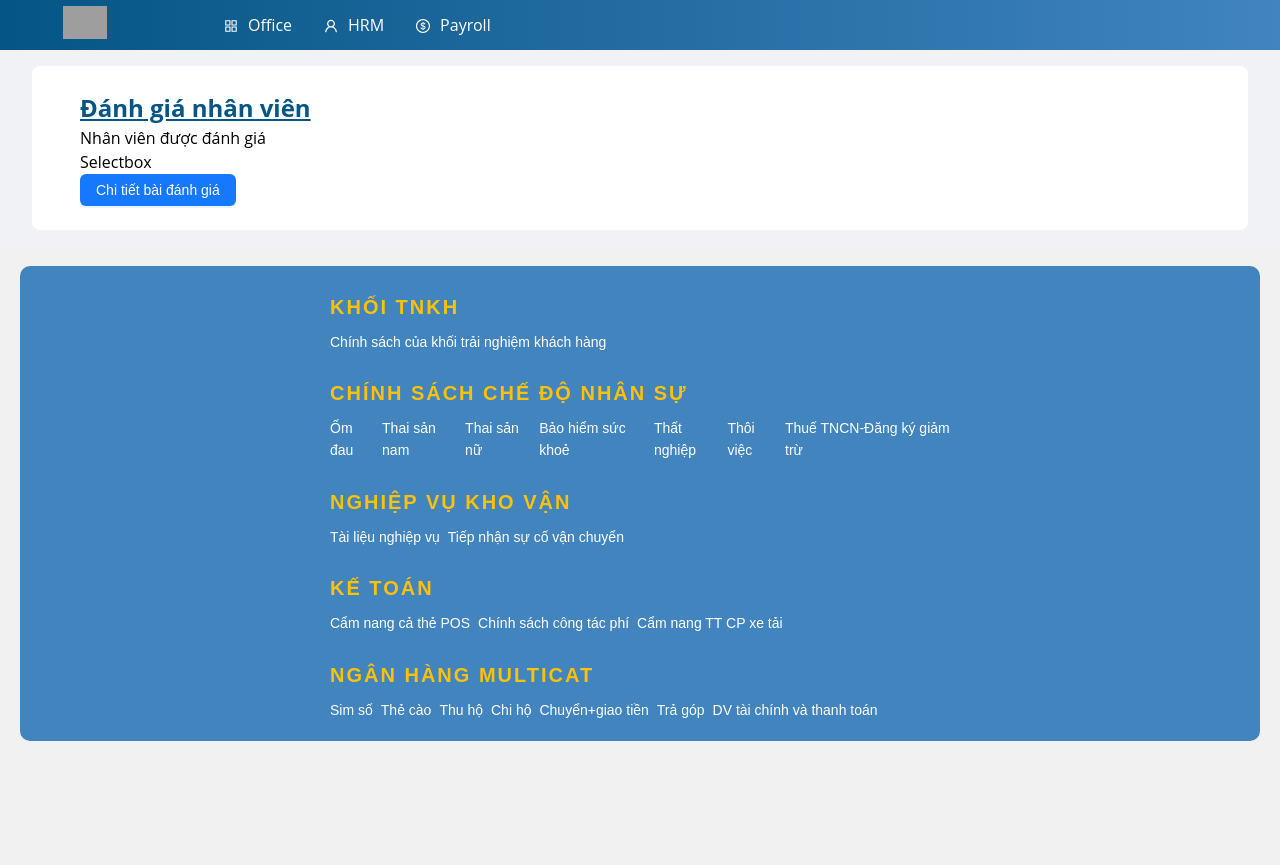
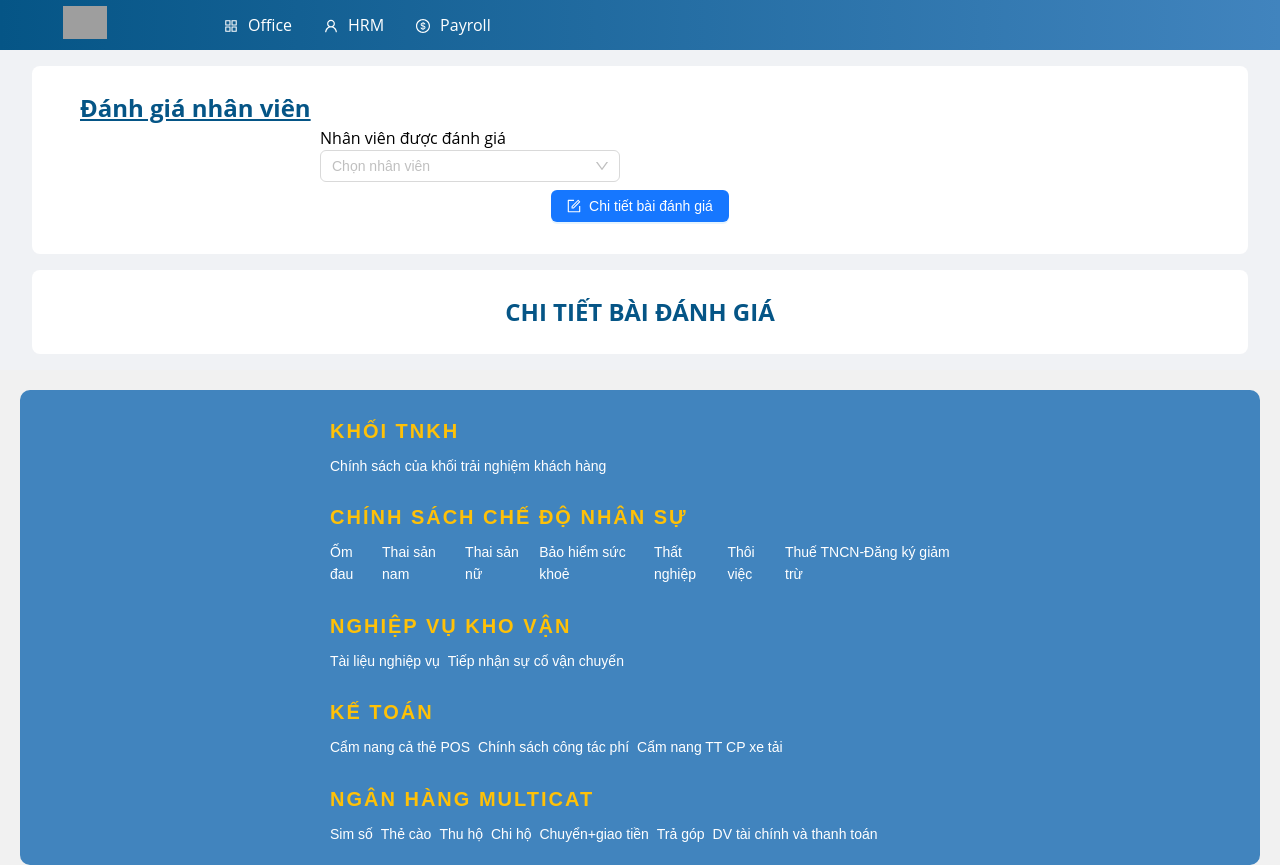
Before and after one commit to Nguyen-Xuan-Tien-2001/Career-path-builder, a React (Vite) app: page /danh-gia-nhan-vien in a window 1280 px wide. Before the commit the page ends 800 px from the top, so only its background shows below. Built offline with nearby package versions, Linux system fonts and the light colour scheme; grey boxes are pictures that could not be loaded.

Commit message:
commit tạm

```diff
--- a/package.json
+++ b/package.json
@@ -9,6 +9,7 @@
     "preview": "vite preview"
   },
   "dependencies": {
+    "@ant-design/icons": "^5.2.6",
     "antd": "^5.11.5",
     "react": "^18.2.0",
     "react-dom": "^18.2.0",
--- a/src/components/StaffReview/staffReview.css
+++ b/src/components/StaffReview/staffReview.css
@@ -1,26 +1,41 @@
-.staff_review-root {
+.staff-review_root {
     background-color: #f0f2f5;
     max-width: 100%;
     padding: 1rem 2rem;
 }
 
-.staff_info-container {
+.staff-info_container {
     background-color: #ffffff;
     border-radius: 0.5rem;
     padding: 1.5rem 3rem;
 }
 
-.staff_info-text {
+.staff-info_text {
     text-decoration: underline;
     color: #055586;
     font-size: 1.5rem;
     font-weight: bold;
 }
 
-.staff_info-select {
-    margin: auto;
+.staff-info_select-container {
+margin-left: 15rem;}
+
+.staff-info_review-btn {
+    text-align: center;
+    margin: 0.5rem 0rem;
 }
 
-.staff_review-container {
+.staff-review_container {
+    border-radius: 0.5rem;
     background-color: #ffffff;
+    padding: 1.5rem 3rem;
+    margin-top: 1rem;
 }
+
+.staff-review_header {
+    color: #055586;
+    font-size: 1.5rem;
+    font-weight: bold;
+    text-transform: uppercase;
+    text-align: center;
+}
--- a/src/components/StaffReview/staffReview.tsx
+++ b/src/components/StaffReview/staffReview.tsx
@@ -1,33 +1,69 @@
 import React from 'react';
-import { Button } from 'antd';
+import { Button, Select } from 'antd';
+import { FormOutlined } from '@ant-design/icons';
 
 import "./staffReview.css";
 
-function StaffReview() {
+const StaffReview: React.FC = () => {
+
+    const onChange = (value: string) => {
+        console.log(`selected ${value}`);
+    };
+
+    const onSearch = (value: string) => {
+        console.log('search:', value);
+    };
+
+    const filterOption = (input: string, option?: { label: string; value: string }) =>
+        (option?.label ?? '').toLowerCase().includes(input.toLowerCase());
+
     return (<>
-        <div className="staff_review-root">
-            <div className="staff_info-container">
-                <div className="staff_info-text">
+        <div className="staff-review_root">
+            <div className="staff-info_container">
+                <div className="staff-info_text">
                     Đánh giá nhân viên
                 </div>
-                <div className='staff_info-select'>
-                    <div>
-
+                <div className='staff-info_select-container'>
+                    <div className=''>
                         Nhân viên được đánh giá
                     </div>
-                    <div>
-                        Selectbox
-                    </div>
+                    <Select
+                        style={{width:300}}
+                        showSearch
+                        placeholder="Chọn nhân viên"
+                        optionFilterProp="children"
+                        onChange={onChange}
+                        onSearch={onSearch}
+                        filterOption={filterOption}
+                        options={[
+                            {
+                                value: '222037 - Nguyễn Chí Lợi',
+                                label: '222037 - Nguyễn Chí Lợi',
+                            },
+                            {
+                                value: '227358 - Nguyễn Xuân Tiến',
+                                label: '227358 - Nguyễn Xuân Tiến',
+                            },
+                            {
+                                value: '227451 - Đạt Villa',
+                                label: '227451 - Đạt Villa',
+                            },
+                        ]}
+                    />
                 </div>
-                <div>
-                    <Button type="primary">Chi tiết bài đánh giá</Button>
+                <div className='staff-info_review-btn'>
+                    <Button
+                        type="primary"
+                        icon={<FormOutlined />}
+                    >
+                        Chi tiết bài đánh giá
+                    </Button>
                 </div>
             </div>
-            <div>
-
-            </div>
-            <div className="staff_review-container">
-
+            <div className="staff-review_container">
+                <div className='staff-review_header'>
+                    Chi tiết bài đánh giá
+                </div>
             </div>
         </div>
     </>);
```
Also changed, not shown: 1 other file (tests, documents, lock files or other folders).
